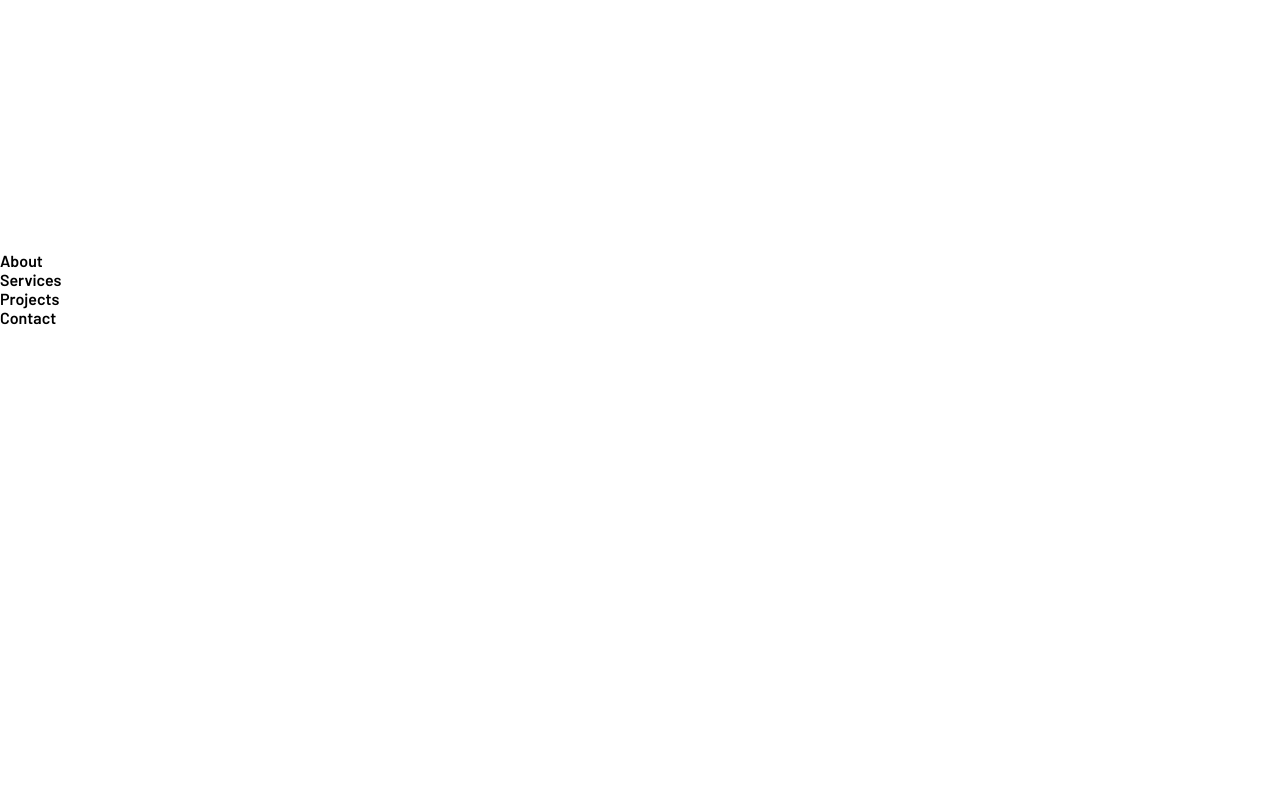
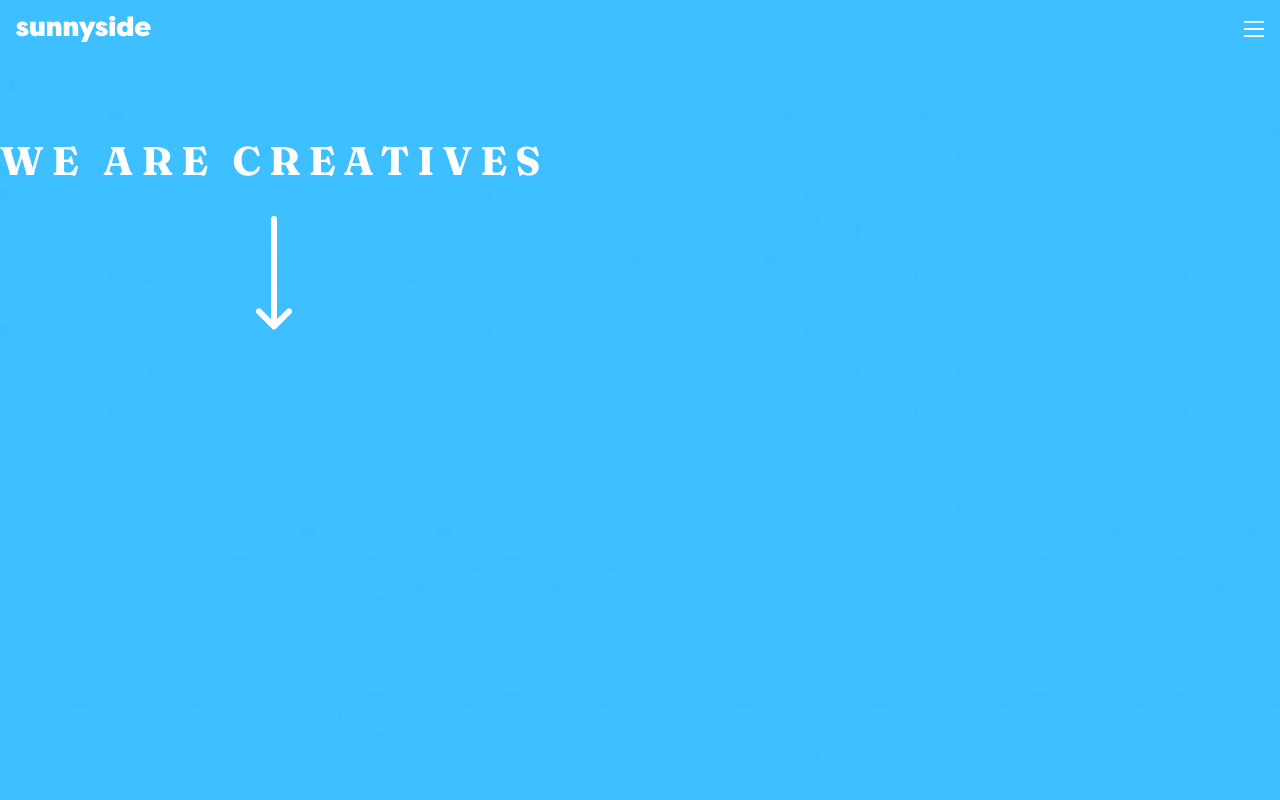
Before and after one commit to nkwadioo/06.-sunnyside-agency-landing-page-main, a plain HTML site: page index.html in a window 1280 px wide. Shown: the top 800 px of the page. Drawn offline with Linux system fonts and the light colour scheme.

Commit message:
landing page

```diff
--- a/css/style.scss
+++ b/css/style.scss
@@ -1,5 +1,6 @@
 // Primary
 $Soft-red: hsl(7, 99%, 70%);
+$Soft-blue: #3ebfff;
 $Yellow: hsl(51, 100%, 49%);
 $Dark-desaturated-cyan: hsl(167, 40%, 24%); // (graphic design text)
 $Dark-blue: hsl(198, 62%, 26%); // (photography text)
@@ -37,3 +38,58 @@ img {
     width: 100%;
     background-size: cover;
 }
+
+header {
+    display: grid;
+    grid-template-columns: 1fr;
+
+    position: sticky;
+    top: 0;
+    z-index: 2;
+}
+
+.landing {
+    margin-top: -1px;
+    h1 {
+        position: absolute;
+        text-align: center;
+        letter-spacing: .5rem;
+        top: 17%;
+        font-size: 40px;
+
+        &::after {
+            content: "";
+            background-image: url(./../images/icon-arrow-down.svg);
+            width: 36px;
+            height: 114px;
+            z-index: 5;
+            position: absolute;
+            left: calc(50% );
+            transform: translateX(-50%);
+            top: 164%;
+        }
+    }
+
+    img {
+        margin-top: -60px;
+    }
+}
+
+nav {
+    background-color: $Soft-blue;
+    display: grid;
+    grid-template-columns: 135px 1fr;
+    padding: 1rem;
+
+    ul {
+        display: none;
+    }
+
+    #hamburger {
+        height: 16px;
+        width: 20px;
+        justify-self: end;
+        align-self: center;
+    }
+
+}
--- a/index.html
+++ b/index.html
@@ -25,13 +25,13 @@
         <li>Projects</li>
         <li>Contact</li>
       </ul>
-      <img src="./images/icon-hamburger.svg" alt="menu">
+      <img src="./images/icon-hamburger.svg" id="hamburger" alt="menu">
     </nav>
-    <div class="landing" role="banner">
-      <h1>We are creatives</h1>
-      <img src="./images/mobile/image-header.jpg" alt="" srcset="">
-    </main>
   </header>
+  <div class="landing" role="banner">
+    <h1>We are creatives</h1>
+    <img src="./images/mobile/image-header.jpg" alt="" srcset="">
+  </div>
   <main>
     <section>
       <img src="./images/mobile/image-transform.jpg" alt="">
```
Also changed, not shown: css/style.css, 1 other file.
